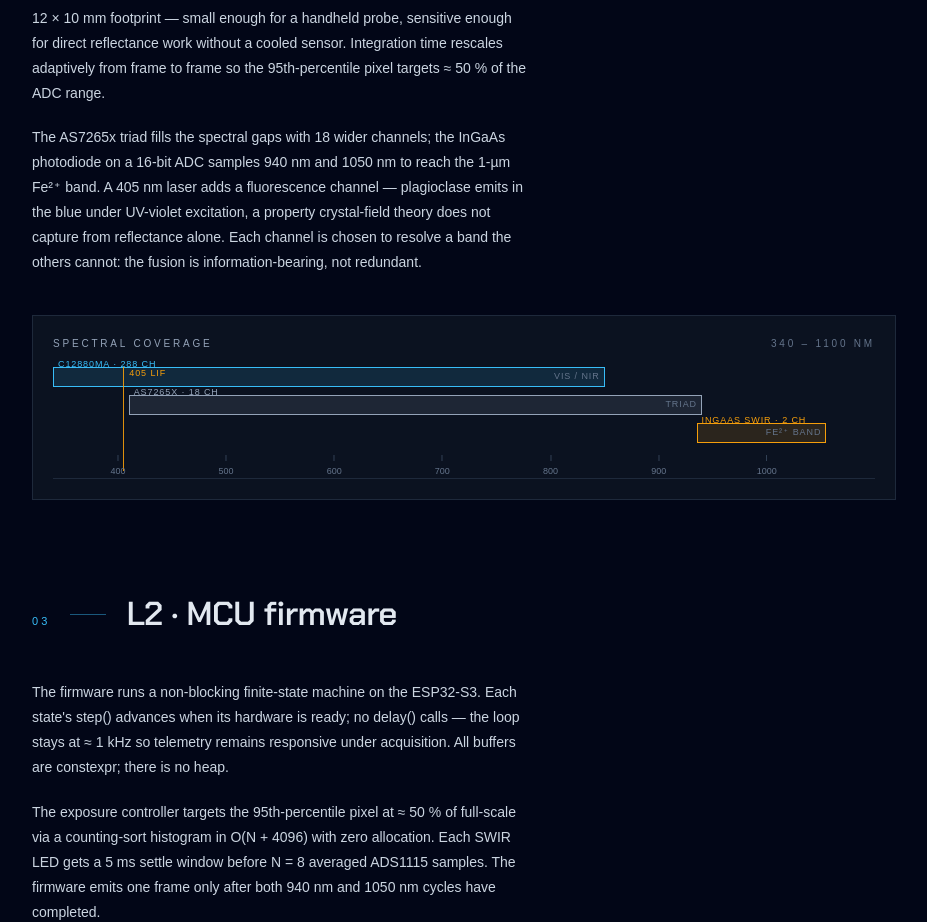
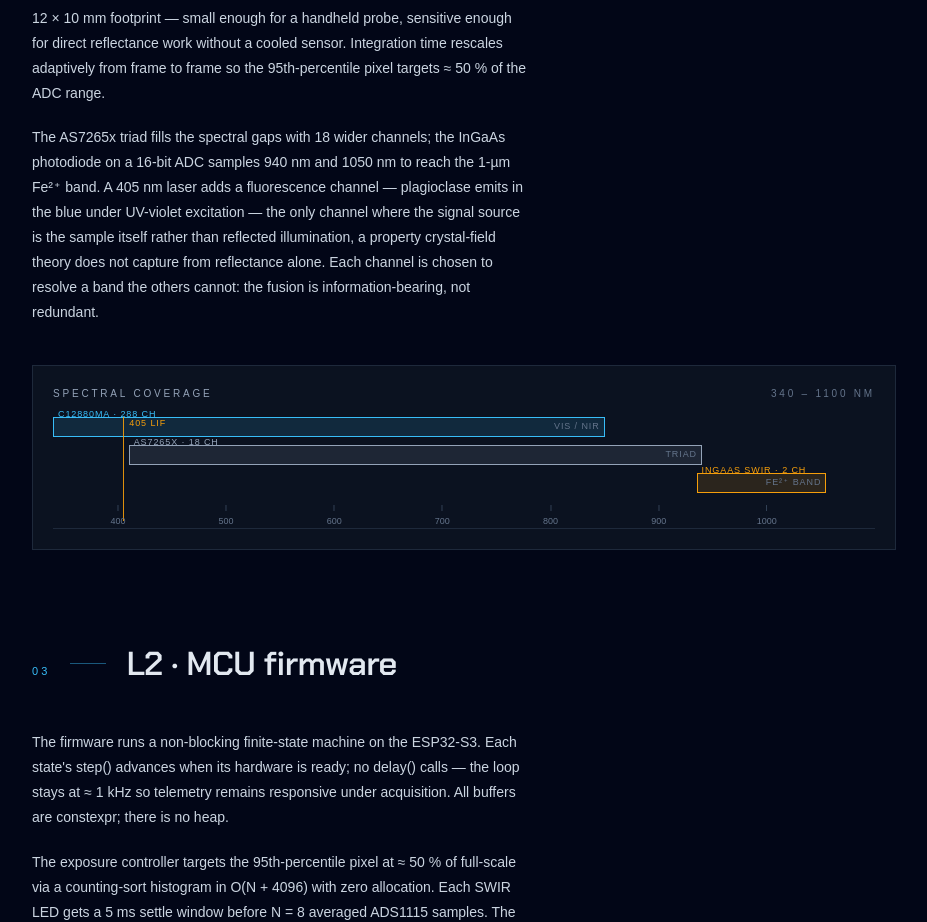
Before and after one commit to Hipdarius/VERA, a Next.js app in the folder web/: page /architecture in a window 1280 px wide. Shown: the part 1380-2302 px from the top of the page, without its empty margins (82-1009 px from the left). Built offline with nearby package versions, Linux system fonts and the light colour scheme; a web font is replaced by a local one.

Commit message:
docs(arch): clarify LIF is the only emission (vs reflectance) channel

```diff
--- a/web/app/architecture/page.tsx
+++ b/web/app/architecture/page.tsx
@@ -61,7 +61,8 @@ export default function ArchitecturePage() {
             channels; the InGaAs photodiode on a 16-bit ADC samples 940 nm
             and 1050 nm to reach the 1-µm Fe²⁺ band. A 405 nm laser adds a
             fluorescence channel — plagioclase emits in the blue under
-            UV-violet excitation, a property crystal-field theory does not
+            UV-violet excitation — the only channel where the signal source is
+            the sample itself rather than reflected illumination, a property crystal-field theory does not
             capture from reflectance alone. Each channel is chosen to
             resolve a band the others cannot: the fusion is
             information-bearing, not redundant.
```
